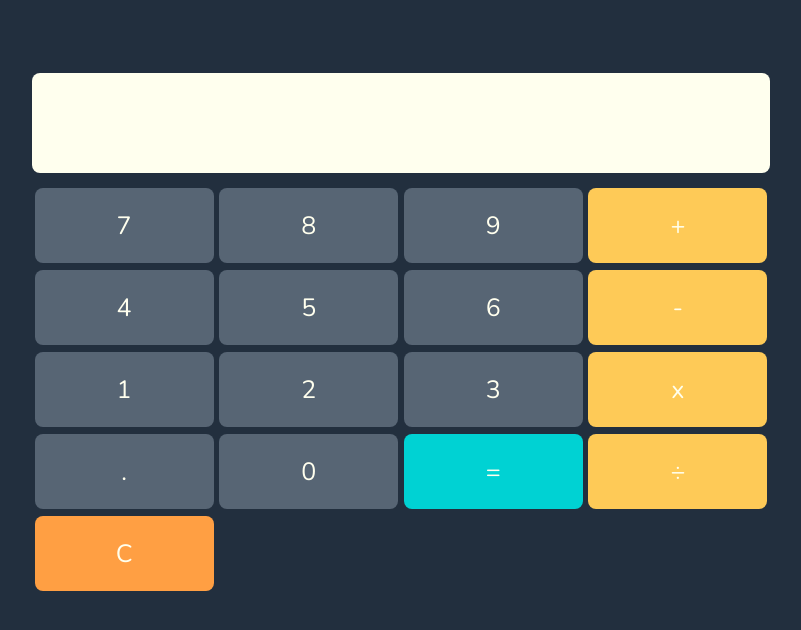
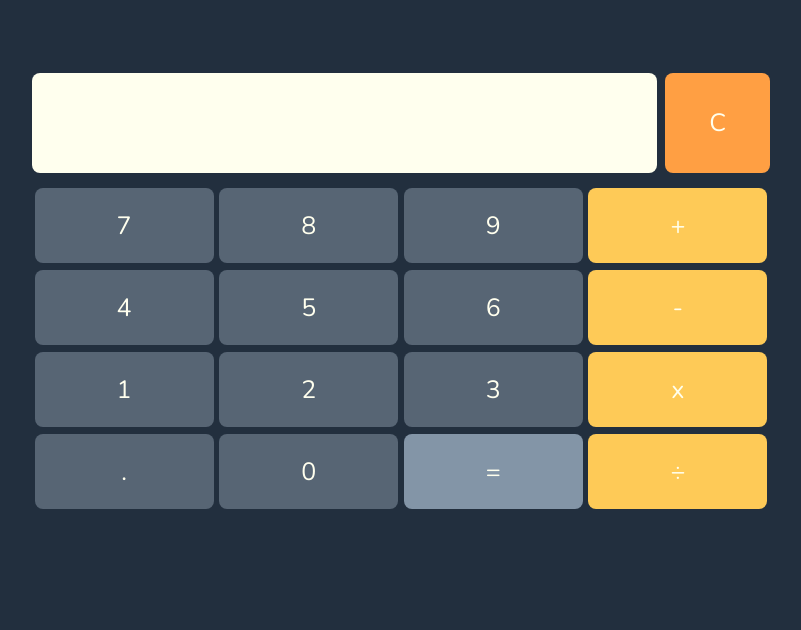
Before and after one commit to PragueOshri/react-calculator, a React (Create React App) app: page / in a window 1280 px wide. Shown: the top 630 px of the page, without its empty margins (239-1040 px from the left). Built offline with nearby package versions, Linux system fonts and the light colour scheme.

Commit message:
Clear button at display row

```diff
--- a/src/components/button/button.scss
+++ b/src/components/button/button.scss
@@ -34,12 +34,4 @@
             background-color: darken($resultButtonBackground, 10);
         }
     }
-
-    &.clear {
-        background-color: $clearButtonBackground;
-
-        &:hover {
-            background-color: darken($clearButtonBackground, 10);
-        }
-    }
 }
--- a/src/components/buttons-pad/buttons-pad.tsx
+++ b/src/components/buttons-pad/buttons-pad.tsx
@@ -5,7 +5,6 @@ import './buttons-pad.scss';
 
 type ButtonPadProps = {
     onNumberClick: ButtonAction;
-    onClearClick: ButtonAction;
     onResultClick: ButtonAction;
     onOperationClick: ButtonAction;
 };
@@ -30,9 +29,7 @@ class ButtonsPad extends Component<ButtonPadProps> {
         {symbol: ".", type: 'number', action: this.props.onNumberClick},
         {symbol: "0", type: 'number', action: this.props.onNumberClick},
         {symbol: "=", type: 'result', action: this.props.onResultClick},
-        {symbol: "÷", type: 'operator', action: this.props.onOperationClick},
-
-        {symbol: "C", type: 'clear', action: this.props.onClearClick},
+        {symbol: "÷", type: 'operator', action: this.props.onOperationClick}
     ];
 
     render() {
--- a/src/components/calculator/calculator.scss
+++ b/src/components/calculator/calculator.scss
@@ -6,3 +6,15 @@
   padding: 10px;
   box-sizing: border-box;
 }
+
+.displayBarWrapper {
+  display: flex;
+  flex-direction: row;
+  align-items: center;
+  justify-content: space-between;
+  height: 100px;
+}
+
+.clearButtonWrapper {
+  height: 100%;
+}
--- a/src/components/calculator/calculator.tsx
+++ b/src/components/calculator/calculator.tsx
@@ -3,6 +3,7 @@ import ButtonsPad from "../buttons-pad/buttons-pad";
 import DisplayBar from "../display-bar/display-bar";
 import {ButtonSymbol, Operation} from "../../types";
 import "./calculator.scss";
+import ClearButton from "../clear-button/clear-button";
 
 type CalculatorState = {
     currentEquation: string;
@@ -101,9 +102,11 @@ class Calculator extends Component<{}, CalculatorState> {
                         currentEquation={this.state.currentEquation}
                         result={this.state.result}
                     />
+                    <div className="clearButtonWrapper">
+                        <ClearButton onClick={this.reset} />
+                    </div>
                 </div>
                 <ButtonsPad
-                    onClearClick={this.reset}
                     onNumberClick={this.concatNumToCur}
                     onOperationClick={this.concatOpToCur}
                     onResultClick={this.printResult}
--- /dev/null
+++ b/src/components/clear-button/clear-button.scss
@@ -0,0 +1,12 @@
+@import 'src/styles/colors';
+
+.calculatorButton.clear {
+  width: 105px;
+  height: 100%;
+  margin-left: 8px;
+  background-color: $clearButtonBackground;
+
+  &:hover {
+    background-color: darken($clearButtonBackground, 10);
+  }
+}
--- /dev/null
+++ b/src/components/clear-button/clear-button.tsx
@@ -0,0 +1,29 @@
+import React, {Component} from 'react';
+import './clear-button.scss';
+import {ButtonAction, ButtonObject} from "../../types";
+import classnames from "classnames";
+
+type ClearButtonProps = {
+    onClick: ButtonAction;
+};
+
+class ClearButton extends Component<ClearButtonProps> {
+    private clearButton: ButtonObject = {
+        symbol: "C",
+        type: 'clear',
+        action: this.props.onClick
+    };
+
+    render() {
+        return (
+            <button
+                className={classnames("calculatorButton", this.clearButton.type)}
+                onClick={() => this.clearButton.action(this.clearButton.symbol)}
+            >
+                {this.clearButton.symbol}
+            </button>
+        );
+    }
+}
+
+export default ClearButton;
--- a/src/components/display-bar/display-bar.scss
+++ b/src/components/display-bar/display-bar.scss
@@ -1,8 +1,7 @@
-.displayBarWrapper {
 .displayContentWrapper {
   background-color: #ffe;
   width: 100%;
-    height: 100px;
+  height: 100%;
   display: flex;
   flex-direction: column;
   padding: 5px 10px;
@@ -25,4 +24,3 @@
     font-size: 36px;
   }
 }
-}
--- a/src/styles/colors.scss
+++ b/src/styles/colors.scss
@@ -1,6 +1,6 @@
 $calculatorBackground: #222f3e;
 $buttonBackground: #576574;
 $operationButtonBackground: #feca57;
-$resultButtonBackground: #00d2d3;
+$resultButtonBackground: #8395a7;
 $clearButtonBackground: #ff9f43;
 $buttonTextColor: #ffe;
```
Lines whose indentation alone changed are shown as unchanged.
